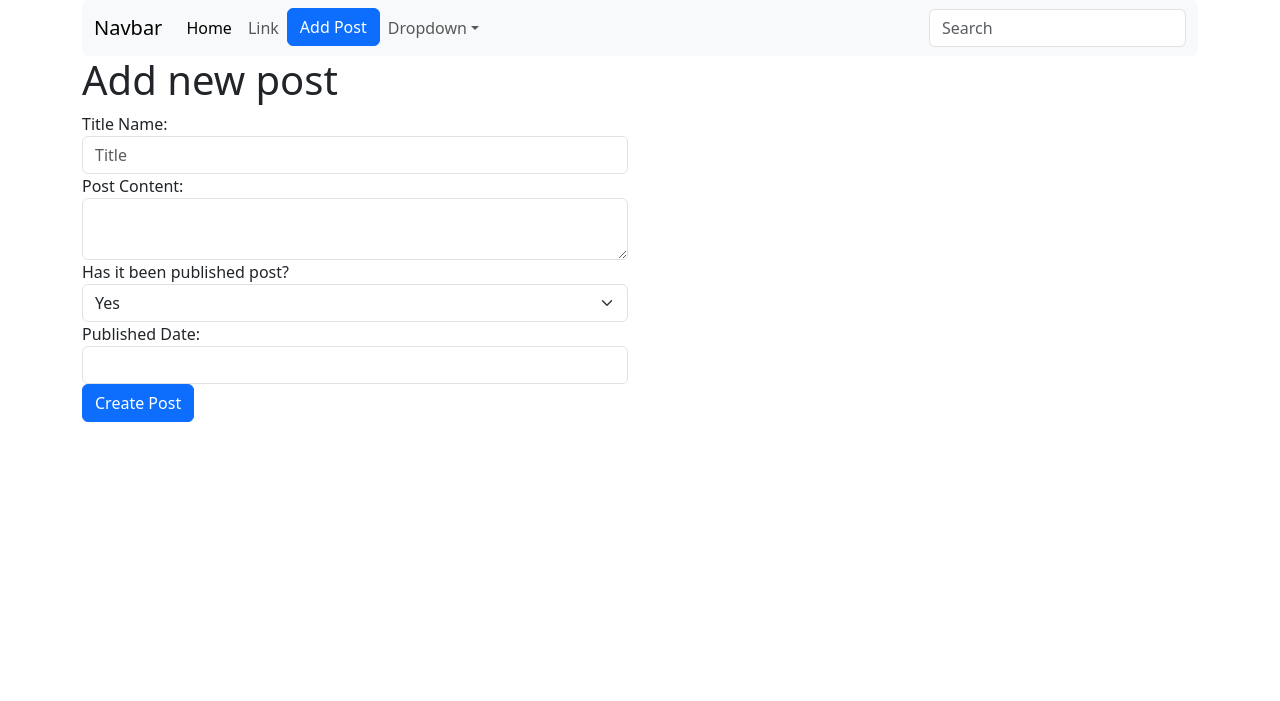
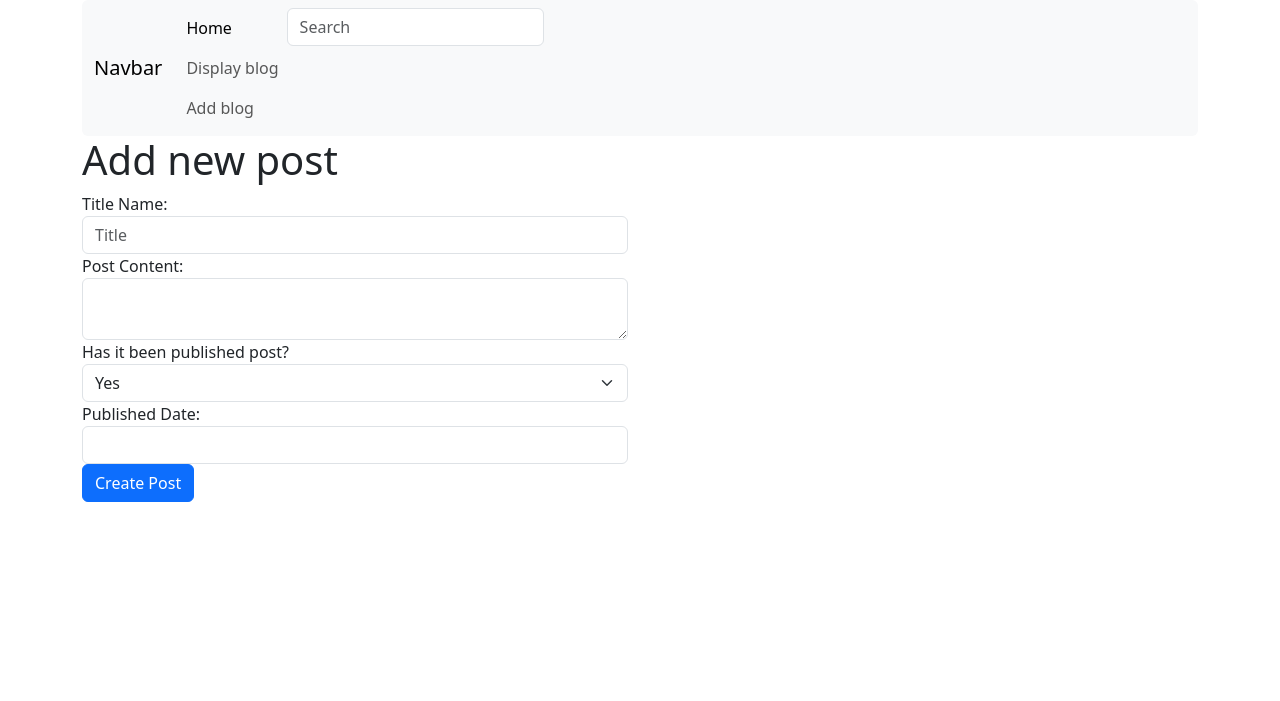
Before and after one commit to T-PYTHON-OCT-23/LAB_ORM-1, a Django app: template Blog/post/templates/post/add_post.html in a window 1280 px wide. Shown: the top 701 px of the page. Run offline with Django 4.2, Linux system fonts and the light colour scheme; the template is opened without the code that fills it, so the values that code supplies are empty.

Commit message:
Done_ORM

```diff
--- a/Blog/main/templates/main/base.html
+++ b/Blog/main/templates/main/base.html
@@ -19,24 +19,11 @@
 
           <div class="collapse navbar-collapse" id="navbarsExample09">
             <ul class="navbar-nav me-auto mb-2 mb-lg-0">
-              <li class="nav-item">
-                <a class="nav-link active" aria-current="page" href="#">Home</a>
-              </li>
-              <li class="nav-item">
-                <a class="nav-link" href="#">Link</a>
-              </li>
-              <li class="nav-item">
-                <a class="btn btn-primary" >Add Post</a>
-              </li>
-              <li class="nav-item dropdown">
-                <a class="nav-link dropdown-toggle" href="#" data-bs-toggle="dropdown" aria-expanded="false">Dropdown</a>
-                <ul class="dropdown-menu">
-                  <li><a class="dropdown-item" href="#">Action</a></li>
-                  <li><a class="dropdown-item" href="#">Another action</a></li>
-                  <li><a class="dropdown-item" href="#">Something else here</a></li>
-                </ul>
-              </li>
-            </ul>
+              <div class="nav-item">
+                <a class="nav-link active" aria-current="page" href="/">Home</a>
+                <a class="nav-link" href="{% url 'post:display_blog_view' %}">Display blog</a>
+                <a class="nav-link" href="{% url 'post:add_blog_view' %}">Add blog</a>
+              </div>
             <form role="search">
               <input class="form-control" type="search" placeholder="Search" aria-label="Search">
             </form>
--- a/Blog/post/templates/post/add_post.html
+++ b/Blog/post/templates/post/add_post.html
@@ -1,6 +1,6 @@
 {% extends 'main/base.html' %}
 
-{% block title %} Add Post blog {% endblock %}
+{% block title %} Add Post Blog {% endblock %}
 
 {% block content %}
 
@@ -11,24 +11,22 @@
 
         <div class="col-6">
 
-
             <form action="{% url 'post:add_blog_view' %}" method="POST">
                 {% csrf_token %}
-                <label>Title Name:</label>
-                <input class="form-control" type="text" name="name" placeholder="Title " />
+                <label for="id_name">Title Name:</label>
+                <input id="id_name" class="form-control" type="text" name="title" placeholder="Title" />
 
-                <label>Post Content:</label>
-                <textarea class="form-control" name="Content"></textarea>
+                <label for="id_content">Post Content:</label>
+                <textarea id="id_content" class="form-control" name="content"></textarea>
 
-                <label>Has it been published post?</label>
-                <select name="is_published" class="form-select">
+                <label for="id_is_published">Has it been published post?</label>
+                <select id="id_is_published" name="is_published" class="form-select">
                     <option value="True">Yes</option>
-                    <option value="false">No</option>
-
+                    <option value="False">No</option>
                 </select>
 
-                <label>Published Date:</label>
-                <input class="form-control" name="Published_at" type="datetime" />
+                <label for="id_published_at">Published Date:</label>
+                <input id="id_published_at" class="form-control" name="published_at" type="datetime" />
 
                 <input class="btn btn-primary" type="submit" value="Create Post" />
             </form>
@@ -38,6 +36,4 @@
     </div>
 
 </section>
-
-
 {% endblock %}
--- a/Blog/post/views.py
+++ b/Blog/post/views.py
@@ -5,11 +5,10 @@ from .models import Blog
 
 
 def add_blog_view(request: HttpRequest):
-
-
     if request.method == "POST":
-        new_blog = Blog(title=request.POST["title"], content=request.POST["content"], is_published=request.POST["is_published"], Published_at=request.POST["Published_at"])
+        new_blog = Blog(title=request.POST["title"], content=request.POST["content"], is_published=request.POST["is_published"], Published_at=request.POST["published_at"])
         new_blog.save()
+        return redirect("post:display_blog_view")
 
 
     return render(request, "post/add_post.html")
```
Also changed, not shown: Blog/post/templates/post/display_blog.html (+7 -8 lines), Blog/post/urls.py (+2 -5 lines).
